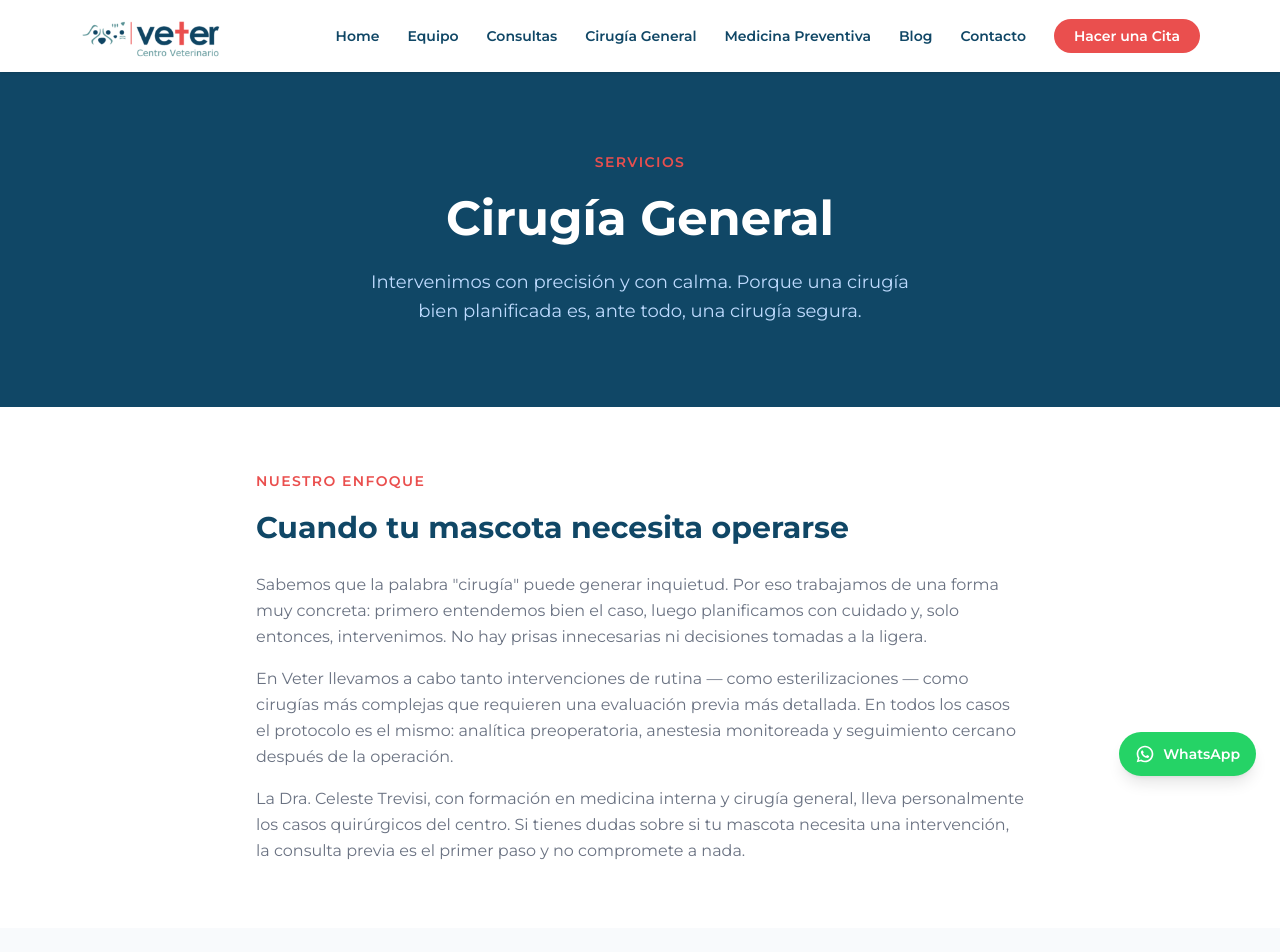
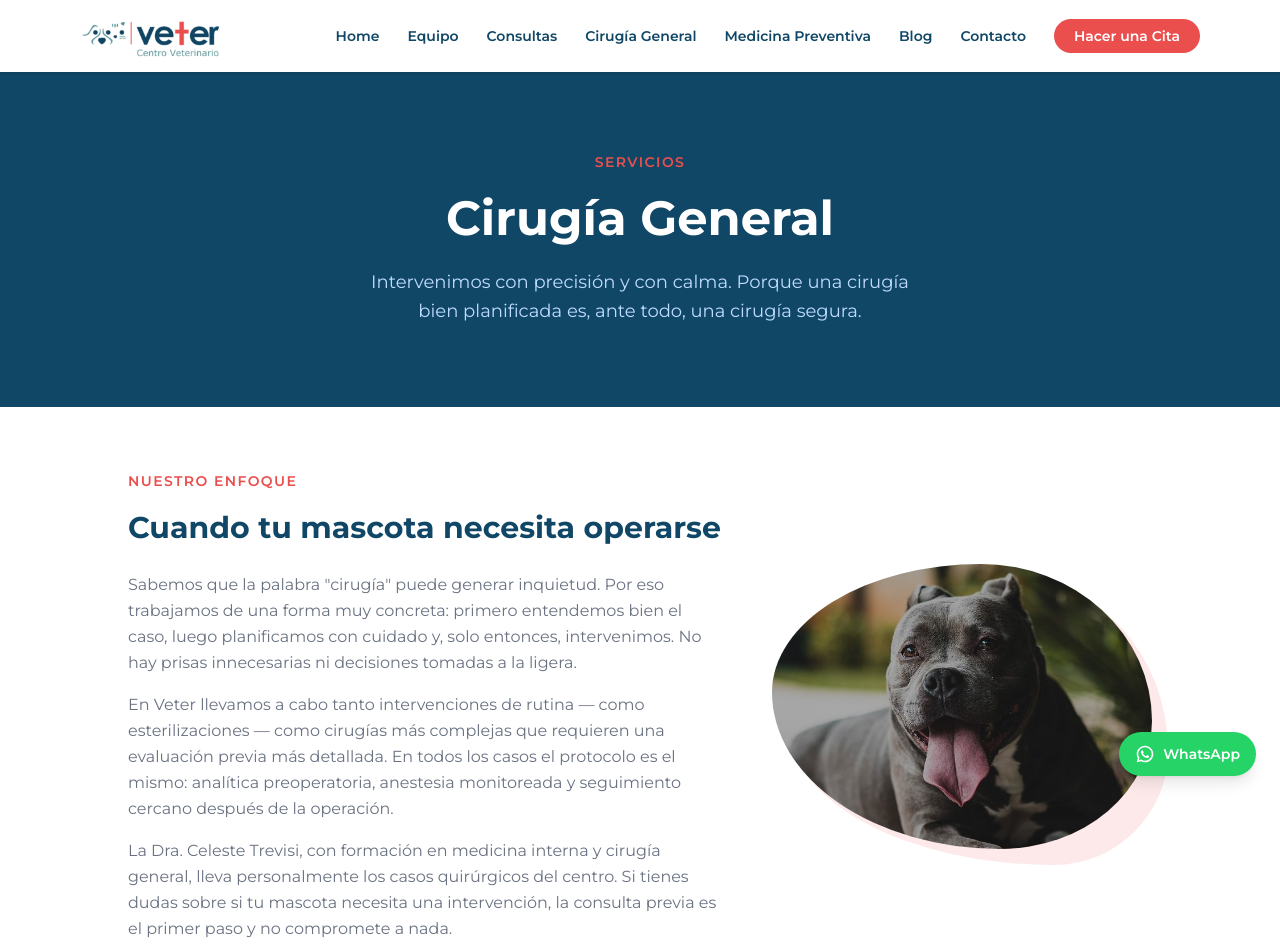
Before and after one commit to frandevp/Veter-web, a Next.js app in the folder veter-web/: page /cirugia-general in a window 1280 px wide. Shown: the top 952 px of the page. Built offline with nearby package versions, Linux system fonts and the light colour scheme.

Commit message:
feat: foto perro con blob en sección introducción cirugía

```diff
--- a/veter-web/app/cirugia-general/page.tsx
+++ b/veter-web/app/cirugia-general/page.tsx
@@ -114,7 +114,9 @@ Intervenimos con precisión y con calma. Porque una cirugía bien planificada es
 
 {/* Introducción — narrativa, sin enumeraciones */}
 <section className="bg-white py-16 px-4">
-<div className="max-w-3xl mx-auto">
+<div className="max-w-5xl mx-auto flex flex-col md:flex-row gap-12 items-center">
+
+<div className="flex-1">
 <p className="text-sm font-semibold uppercase tracking-widest mb-4" style={{ color: "#ea4f4e" }}>
 Nuestro enfoque
 </p>
@@ -130,6 +132,21 @@ En Veter llevamos a cabo tanto intervenciones de rutina — como esterilizacione
 <p className="text-gray-500 text-base leading-relaxed">
 La Dra. Celeste Trevisi, con formación en medicina interna y cirugía general, lleva personalmente los casos quirúrgicos del centro. Si tienes dudas sobre si tu mascota necesita una intervención, la consulta previa es el primer paso y no compromete a nada.
 </p>
+</div>
+
+<div className="flex-shrink-0 w-full md:w-[380px] relative">
+<div className="absolute -bottom-4 -right-4 w-full h-full pointer-events-none"
+style={{ backgroundColor: "#ea4f4e", opacity: 0.12, borderRadius: "60% 40% 30% 70% / 50% 60% 40% 50%" }} />
+<Image
+src="/images/cirugia-perro.jpg"
+alt="Perro feliz en Veter Centro Veterinario"
+width={380}
+height={380}
+className="w-full h-auto relative z-10"
+style={{ borderRadius: "55% 45% 40% 60% / 45% 55% 45% 55%" }}
+/>
+</div>
+
 </div>
 </section>
 
```
Also changed, not shown: veter-web/public/images/cirugia-perro.jpg (added).
